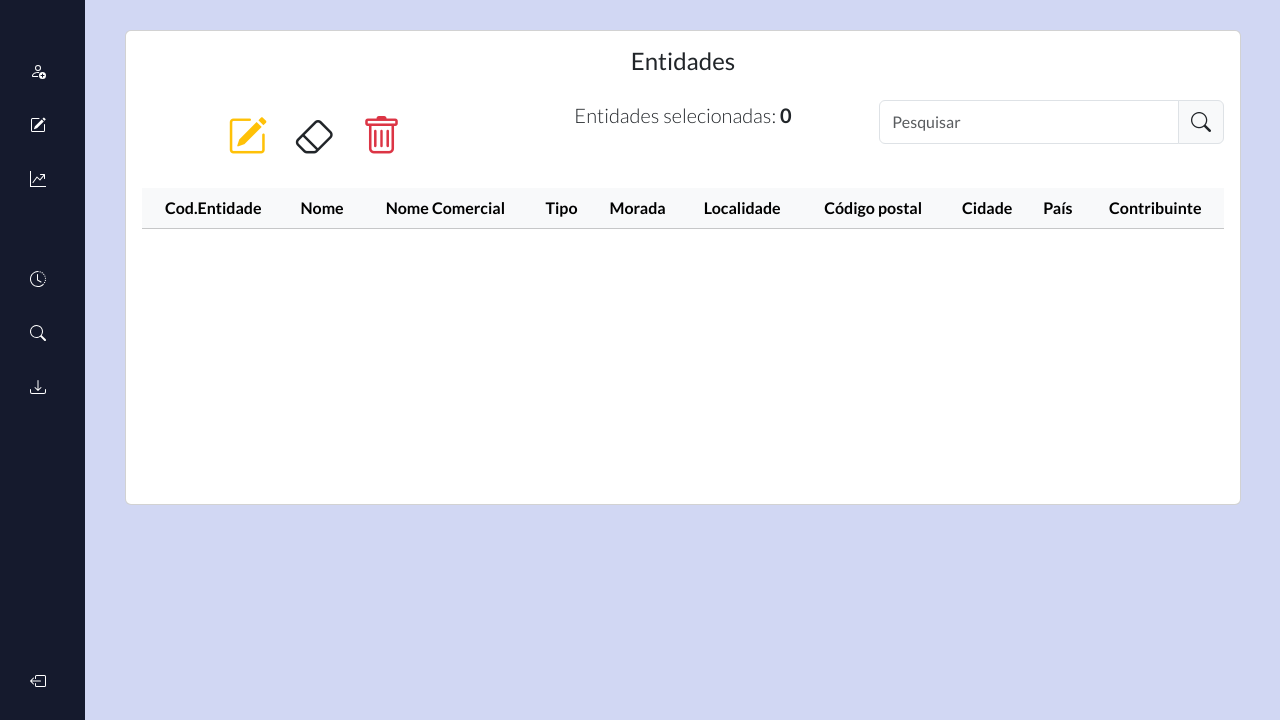
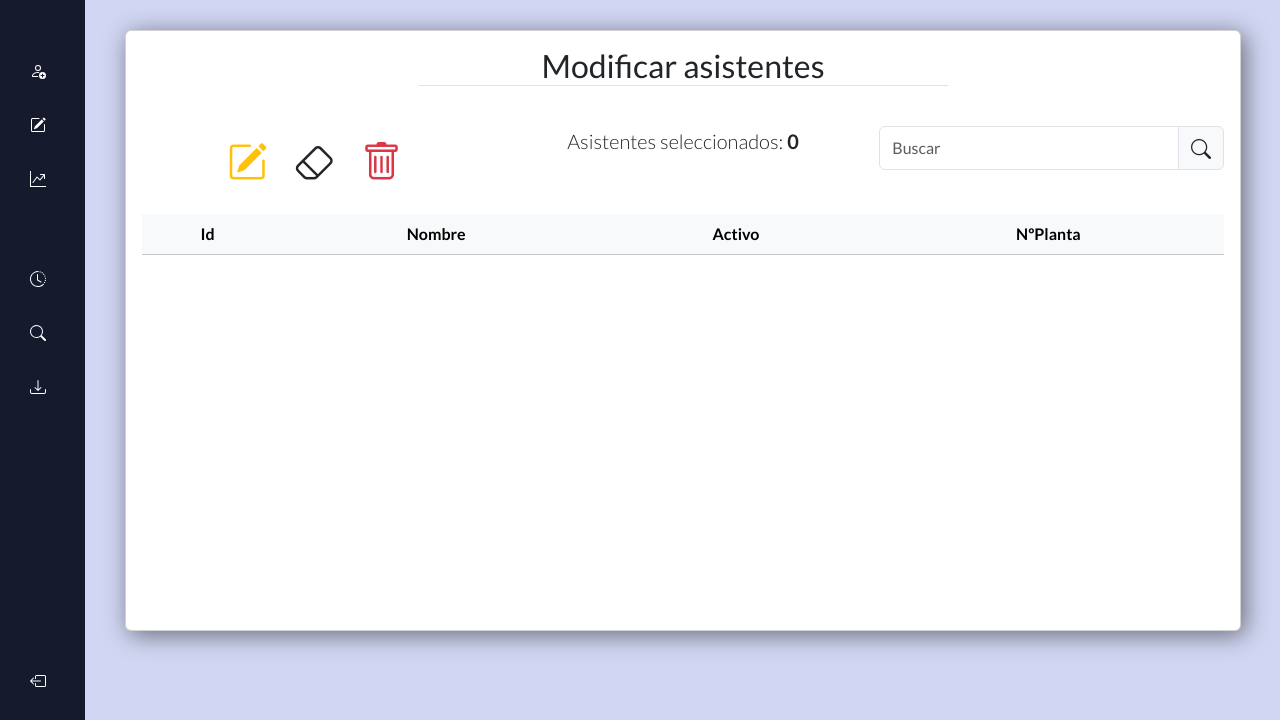
Before and after one commit to josebuenoluis/codigos, a Flask app: page /asistentes/modificar in a window 1280 px wide. Shown: the part 80-800 px from the top of the page. Run offline with Flask 3, Linux system fonts and the light colour scheme; lists and menus that the app fills with data are empty; some libraries are stand-ins or nearby versions.

Commit message:
Actualizando proyecto

```diff
--- a/python/flask/proyecto_final/app.py
+++ b/python/flask/proyecto_final/app.py
@@ -4,7 +4,7 @@ from flask_sqlalchemy import SQLAlchemy
 from routes.home import home
 from routes.asistentes import asistentes
 
-app = Flask(__name__, static_folder="static", template_folder="templates")
+app = Flask(__name__)
 
 app.config.from_object(Config)
 
--- a/python/flask/proyecto_final/routes/asistentes.py
+++ b/python/flask/proyecto_final/routes/asistentes.py
@@ -9,3 +9,7 @@ def crear_asistente():
 @asistentes.route("/asistentes/modificar", methods=["GET"])
 def modificar_asistente():
     return render_template("asistentes-modificar.html")
+
+@asistentes.route("/asistentes/estadisticas", methods=["GET"])
+def estadisticas_asistente():
+    return render_template("asistentes-estadisticas.html")
--- a/python/flask/proyecto_final/static/css/asistentes-modificar.css
+++ b/python/flask/proyecto_final/static/css/asistentes-modificar.css
@@ -0,0 +1,17 @@
+.btn-edit-row:hover{
+    opacity: .60;
+}
+
+.btn-edit-row:active {
+    transform: scale(0.95);
+    transition: transform 0.1s;
+}
+
+.btn-delete-row:active {
+    transform: scale(0.95);
+    transition: transform 0.1s;
+}
+
+.btn-delete-row:hover{
+    opacity: .60;
+}
--- a/python/flask/proyecto_final/static/css/styles.css
+++ b/python/flask/proyecto_final/static/css/styles.css
@@ -54,6 +54,10 @@ main {
     transition: 0.4s ease;
     justify-content: center;
     overflow: auto;
+}
+
+main .container .card{
+    box-shadow: 4px 4px 25px rgba(0, 0, 0, 0.5);
 }
 
 .sidebar.collapsed{
--- a/python/flask/proyecto_final/templates/asistentes-modificar.html
+++ b/python/flask/proyecto_final/templates/asistentes-modificar.html
@@ -10,9 +10,9 @@
             <div class="col-12">
                 <div class="card">
                     <div class="card-body">
-                        <div class="row">
-                            <div class="col-12 mb-3">
-                                <h4 class="text-center">Entidades</h4>
+                        <div class="row d-flex justify-content-center mb-3">
+                            <div class="col-10 col-lg-6 mb-3">
+                                <h2 class="text-center border-bottom">Modificar asistentes</h2>
                             </div>
                         </div>
                         <div class="row">
@@ -32,7 +32,7 @@
                             <div class="col-12 col-lg-4 mb-3 d-flex justify-content-center">
                                 <div class="d-flex justify-content-between">
                                     <div>
-                                        <span class="lead">Entidades selecionadas: </span>
+                                        <span class="lead">Asistentes seleccionados: </span>
                                         <span class="lead fw-bold" id="n-items">0</span>
                                     </div>
 
@@ -41,9 +41,9 @@
                             <div class="col-12 col-lg-4 mb-3">
                                 <div>
                                     <div class="input-group">
-                                        <input type="text" class="form-control" placeholder="Pesquisar" id="search-articles"
+                                        <input type="text" class="form-control" placeholder="Buscar" id="buscar-asistentes"
                                             aria-label="Search" aria-describedby="search-addon">
-                                        <span class="input-group-text" id="user-icon">
+                                        <span class="input-group-text">
                                             <i class="bi bi-search fs-5"></i>
                                         </span>
                                     </div>
@@ -55,17 +55,17 @@
                             <div class="modal-dialog">
                                 <div class="modal-content">
                                     <div class="modal-header">
-                                        <h1 class="modal-title fs-5" id="modalConfirmLabel">Janela de confirmação</h1>
+                                        <h1 class="modal-title fs-5" id="modalConfirmLabel">Ventana de confirmación</h1>
                                         <button type="button" class="btn-close" data-bs-dismiss="modal"
                                             aria-label="Close"></button>
                                     </div>
                                     <div class="modal-body">
                                         <span class="lead">
-                                            Tem certeza de que deseja excluir os entidades selecionadas?
+                                            Esta seguro que desea eliminar los asistentes seleccionados?
                                         </span>
                                         <br />
                                         <span class="lead">
-                                            Esta ação não pode ser desfeita.
+                                            Esta accion no se puede deshacer.
                                         </span>
                                     </div>
                                     <div class="modal-footer">
@@ -77,47 +77,16 @@
                                 </div>
                             </div>
                         </div>
-                        <div class="modal fade" id="modalValidate" tabindex="-1" aria-labelledby="modalValidateLabel"
-                            aria-hidden="true">
-                            <div class="modal-dialog">
-                                <div class="modal-content">
-                                    <div class="modal-header">
-                                        <h1 class="modal-title fs-5" id="modalValidateLabel">Janela informativa</h1>
-                                        <button type="button" class="btn-close" data-bs-dismiss="modal"
-                                            aria-label="Close"></button>
-                                    </div>
-                                    <div class="modal-body">
-                                        <span class="lead">
-                                            Não foi possível excluir, as seguintes entidades possuem documentos associados:
-                                        </span>
-                                        <ul #listInvalidIds class="list-group my-2"
-                                            style="max-height: 150px; overflow-y: auto;">
-
-                                        </ul>
-                                    </div>
-                                    <div class="modal-footer">
-                                        <button type="button" id="btn-close-modal" class="btn btn-secondary"
-                                            data-bs-dismiss="modal">Fechar</button>
-                                    </div>
-                                </div>
-                            </div>
-                        </div>
                         <div class="row">
                             <div class="col">
-                                <div class="table-responsive" style="max-height: 300px;min-height:300px; overflow-y: auto;">
+                                <div class="table-responsive" style="max-height: 400px;min-height:400px; overflow-y: auto;">
                                     <table class="table text-center table-hover">
                                         <thead class="table-light" style="position:sticky; top: 0;">
                                             <tr>
-                                                <th scope="col">Cod.Entidade</th>
-                                                <th scope="col">Nome</th>
-                                                <th scope="col">Nome Comercial</th>
-                                                <th scope="col">Tipo</th>
-                                                <th scope="col">Morada</th>
-                                                <th scope="col">Localidade</th>
-                                                <th scope="col">Código postal</th>
-                                                <th scope="col">Cidade</th>
-                                                <th scope="col">País</th>
-                                                <th scope="col">Contribuinte</th>
+                                                <th scope="col">Id</th>
+                                                <th scope="col">Nombre</th>
+                                                <th scope="col">Activo</th>
+                                                <th scope="col">NºPlanta</th>
                                             </tr>
                                         </thead>
                                         <tbody>
--- a/python/flask/proyecto_final/templates/base.html
+++ b/python/flask/proyecto_final/templates/base.html
@@ -61,7 +61,7 @@
                         </a>
                     </li>
                     <li class="custom-nav-item">
-                        <a href="#" class="custom-nav-link">
+                        <a href="/asistentes/estadisticas" class="custom-nav-link">
                             <span>
                                 <svg xmlns="http://www.w3.org/2000/svg" width="16" height="16" fill="currentColor"
                                     class="bi bi-graph-up-arrow" viewBox="0 0 16 16">
```
Also changed, not shown: python/flask/proyecto_final/static/css/crear-asistente.css (+3 -8 lines), python/flask/proyecto_final/templates/asistentes-estadisticas.html (added, +26 -0 lines), python/flask/proyecto_final/templates/crear-asistente.html (+7 -10 lines), python/flask/proyecto_final/static/js/main.js (line endings or trailing spaces), python/flask/proyecto_final/utils/exportar_csv.py (deleted), python/flask/proyecto_final/utils/hash_password.py (added), python/flask/proyecto_final/utils/utilidades_csv.py (added).
